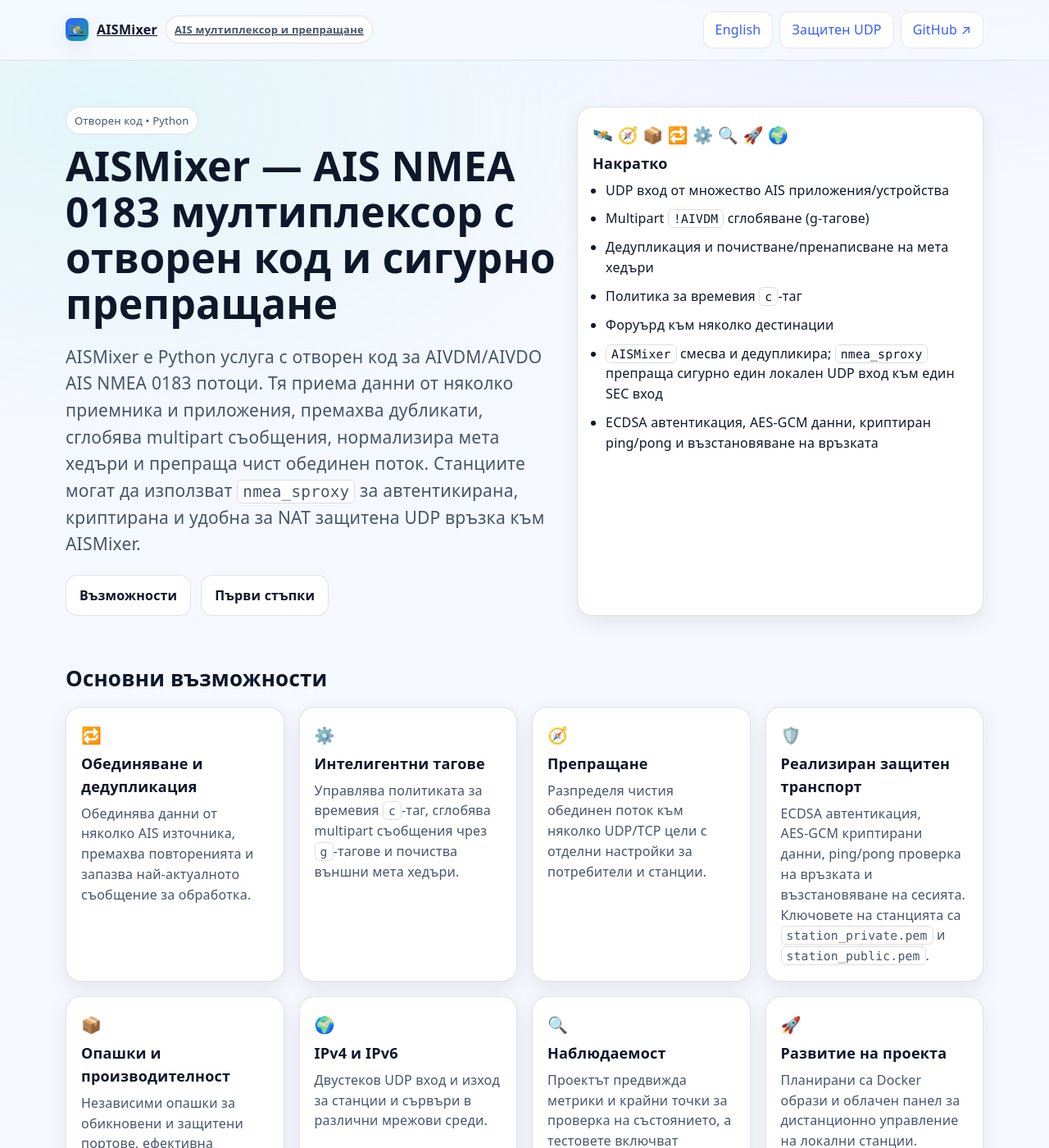
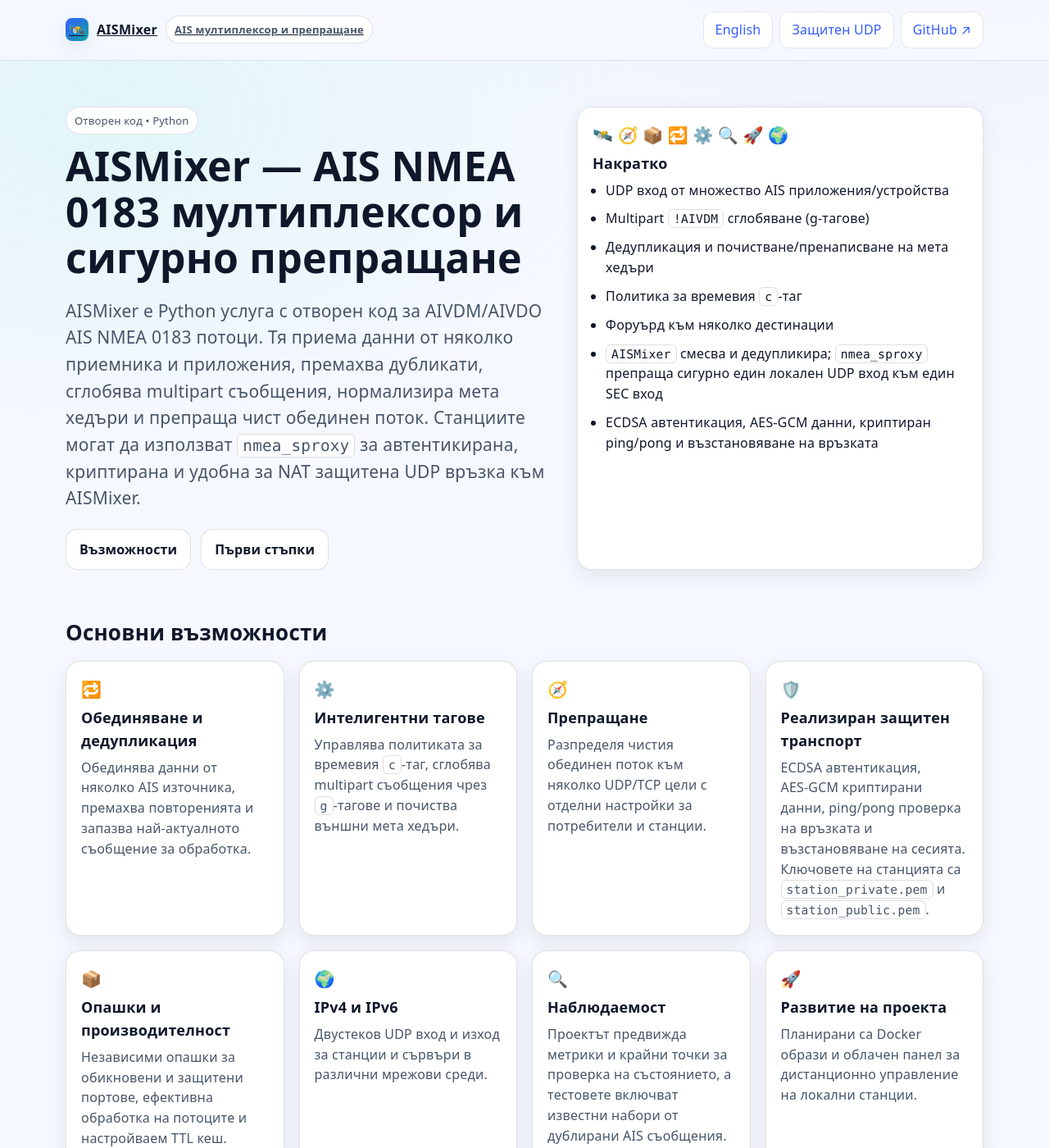
Before and after one commit to iliyan85/aismixer, a Jekyll site: the page docs/bg/index.html, which Jekyll copies as it is, in a window 1280 px wide and 1400 px high. Shown: the whole window at 82% size. Built offline with Jekyll 4.4.1, drawn with Linux system fonts in a browser that asks for light colours.

Commit message:
Polish website heading semantics

```diff
--- a/docs/bg/index.html
+++ b/docs/bg/index.html
@@ -82,7 +82,7 @@
     <div class="two-col">
       <div>
         <div class="chip">Отворен код • Python</div>
-        <h1>AISMixer — AIS NMEA 0183 мултиплексор с отворен код и сигурно препращане</h1>
+        <h1>AISMixer — AIS NMEA 0183 мултиплексор и сигурно препращане</h1>
         <p class="lead">
           AISMixer е Python услуга с отворен код за AIVDM/AIVDO AIS NMEA 0183 потоци. Тя приема данни от няколко приемника и приложения, премахва дубликати, сглобява multipart съобщения, нормализира мета хедъри и препраща чист обединен поток. Станциите могат да използват <span class="kbd">nmea_sproxy</span> за автентикирана, криптирана и удобна за NAT защитена UDP връзка към AISMixer.
         </p>
@@ -93,7 +93,7 @@
       </div>
       <div class="card tldr">
         <div class="icons" aria-hidden="true">🛰️ 🧭 📦 🔁 ⚙️ 🔍 🚀 🌍</div>
-        <h3>Накратко</h3>
+        <p class="card-heading">Накратко</p>
         <ul class="list">
           <li>UDP вход от множество AIS приложения/устройства</li>
           <li>Multipart <span class="kbd">!AIVDM</span> сглобяване (g-тагове)</li>
--- a/docs/index.html
+++ b/docs/index.html
@@ -104,7 +104,7 @@
       </div>
       <div class="card tldr">
         <div class="icons" aria-hidden="true">🛰️ 🧭 📦 🔁 ⚙️ 🔍 🚀 🌍</div>
-        <h3>TL;DR</h3>
+        <p class="card-heading">TL;DR</p>
         <ul class="list">
           <li>UDP ingest from many AIS apps/devices</li>
           <li>Zero‑copy parsing, multipart <span class="kbd">!AIVDM</span> reassembly (g‑tags)</li>
```
Also changed, not shown: docs/assets/css/styles.css.
